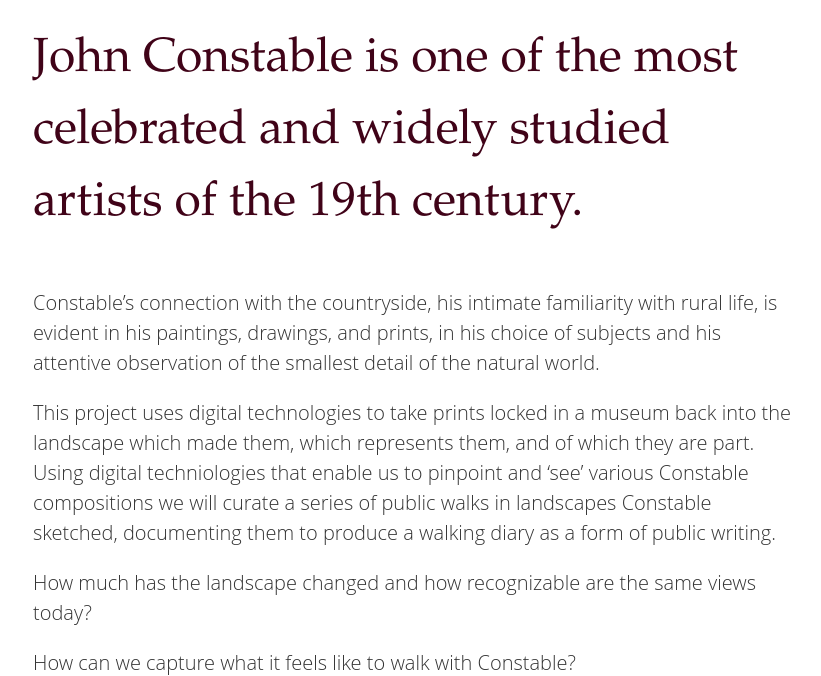
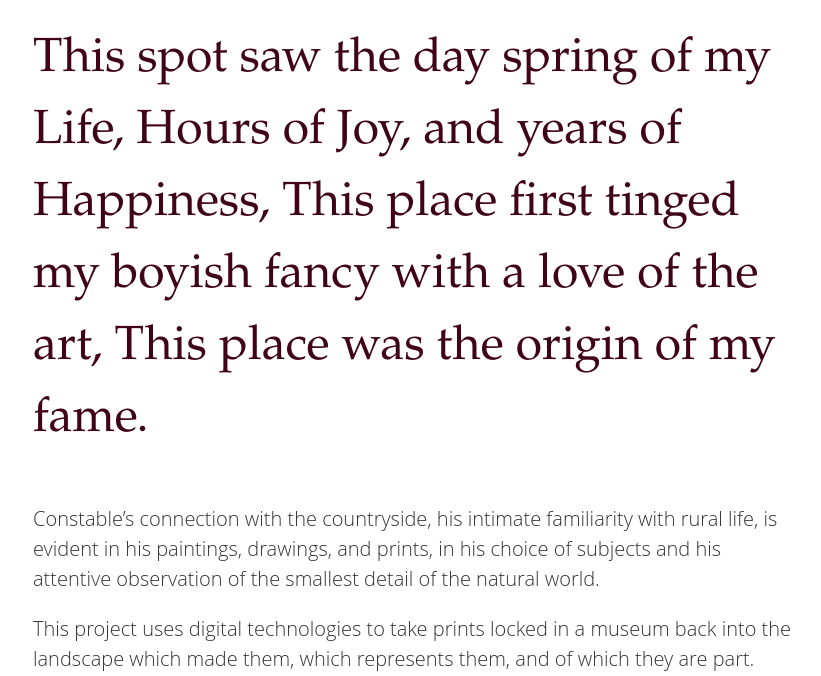
Before and after one commit to FitzwilliamMuseum/walking-the-landscape-fitz-cdh, a Jekyll site: the page built from index.md, in a window 1280 px wide and 900 px high, scrolled down 572 px, cut to the strip 224-900 px from the top of the window. Shown: the whole strip, without its empty margins (223-1044 px from the left). Built offline with Jekyll 4.4.1, drawn with Linux system fonts in a browser that asks for light colours.

Commit message:
Update index.md
update quote text

```diff
--- a/index.md
+++ b/index.md
@@ -7,7 +7,7 @@ alt: "A print of Constable's Glebe Farm"
 <section class="mw5 mw7-ns center bg-light-gray pa3 ph5-ns">
 <img src="{{ page.image }}" alt="{{ page.alt }}" class="w-100" />
 </section>
-> John Constable is one of the most celebrated and widely studied artists of the 19th century.
+> This spot saw the day spring of my Life, Hours of Joy, and years of Happiness, This place first tinged my boyish fancy with a love of the art, This place was the origin of my fame.
 {: .ph0 .f5 .f1-ns .measure-narrow .center .berry .garamond}
 
 Constable’s connection with the countryside, his intimate familiarity with rural life, is evident in his paintings, drawings, and prints, in his choice of subjects and his attentive observation of the smallest detail of the natural world.
```
